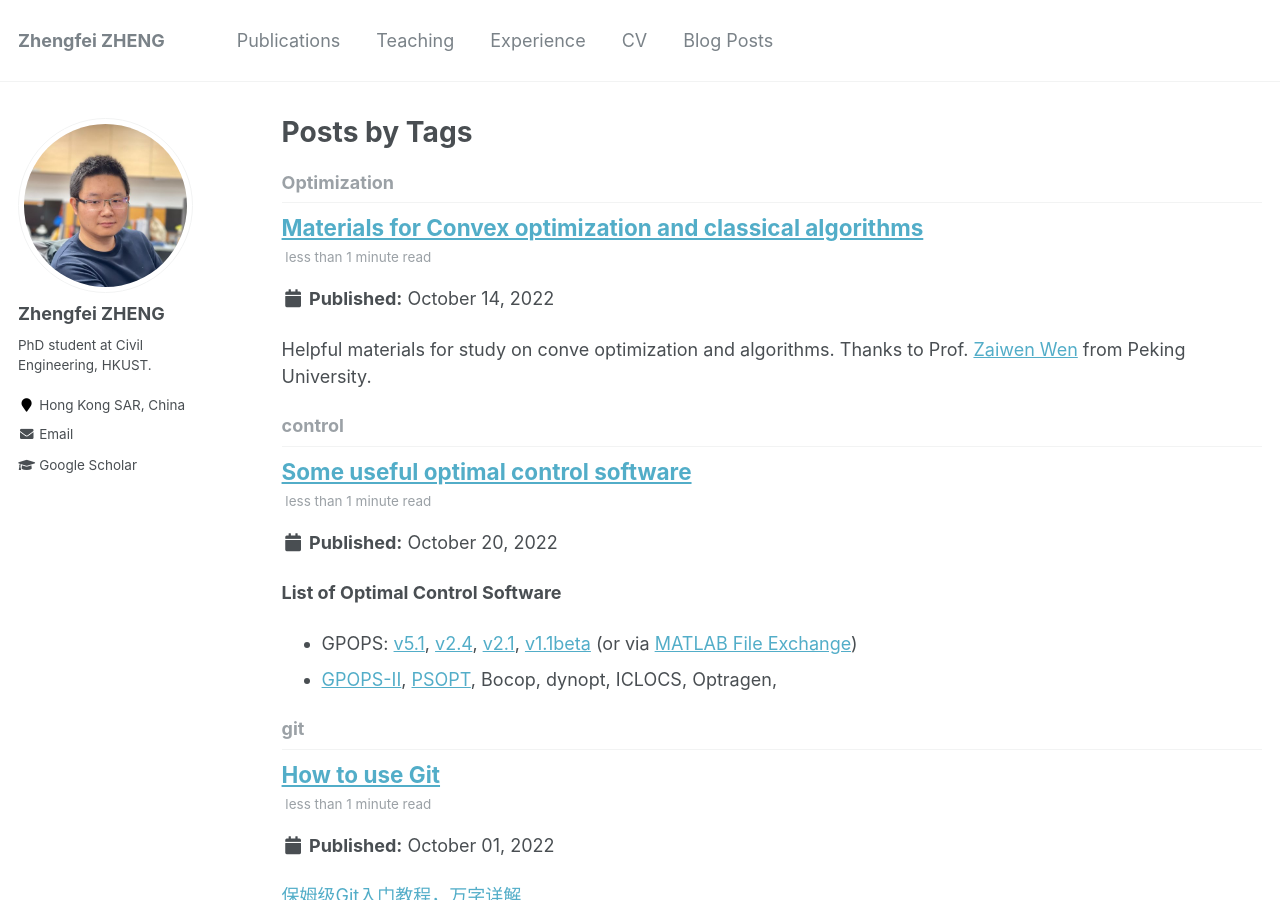
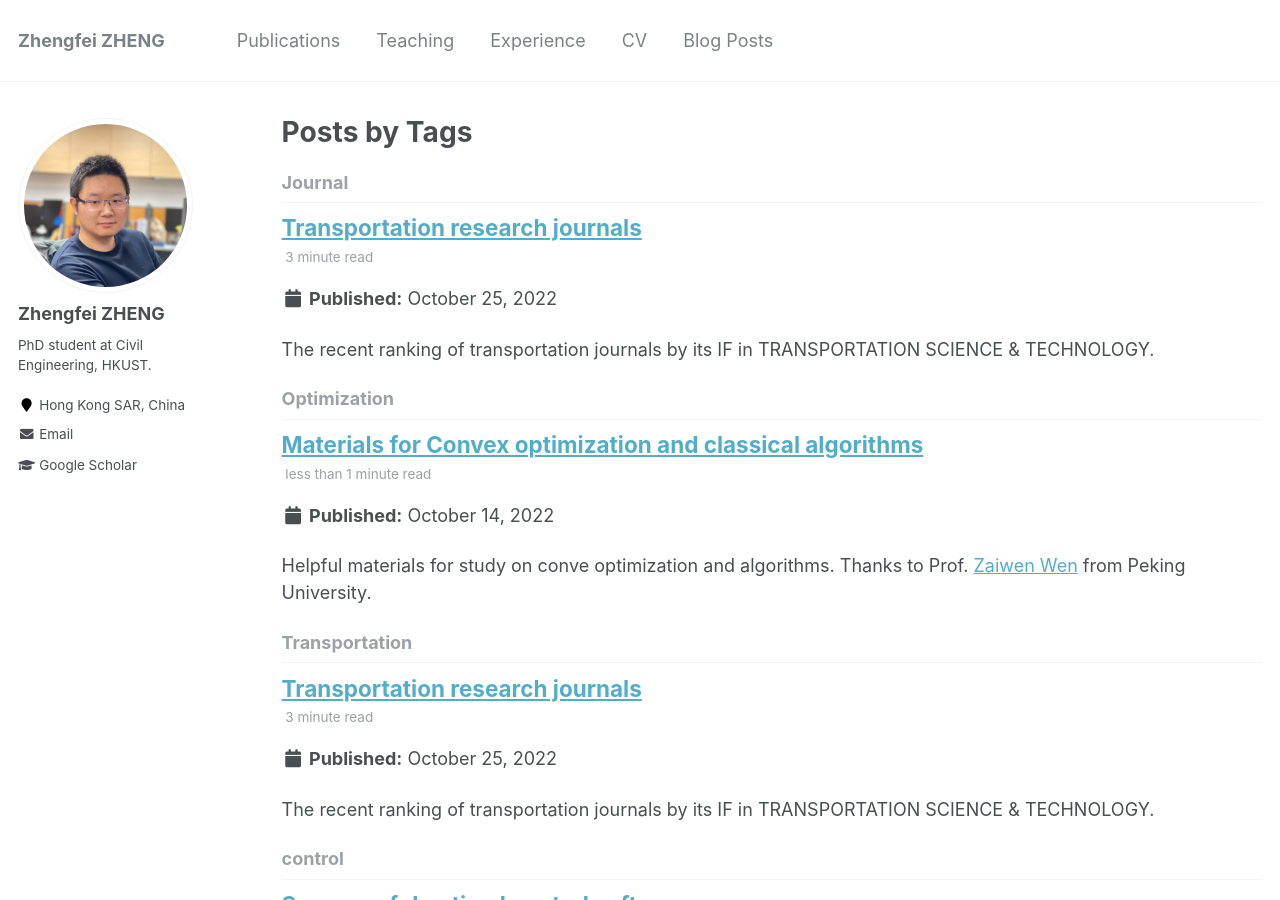
Before and after one commit to zf-z/zf-z.github.io, a Jekyll site: the page built from _pages/tag-archive.html, in a window 1280 px wide and 900 px high. Built offline with Jekyll 4.4.1, drawn with Linux system fonts in a browser that asks for light colours.

Commit message:
Update and rename 2022-10-transportation-journals.md to 2022-10-25-transportation-journals.md

```diff
--- a/_posts/2022-10-transportation-journals.md
+++ b/_posts/2022-10-25-transportation-journals.md
@@ -1,7 +1,7 @@
 ---
 title: 'Transportation research journals'
-date: 2022-10-20
-permalink: /posts/2022/transportation_research_journal/
+date: 2022-10-25
+permalink: /posts/2022/10/transportation_research_journal
 tags:
   - Transportation
   - Journal
```
